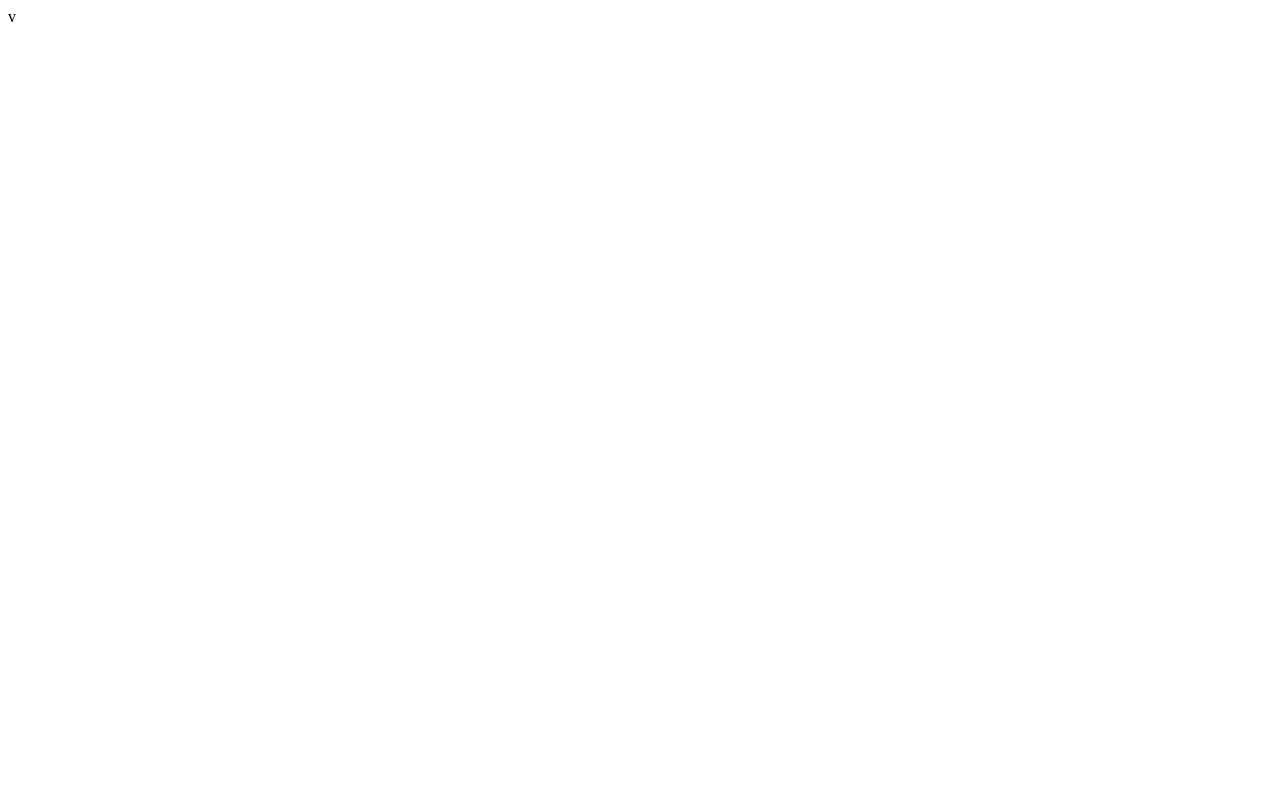
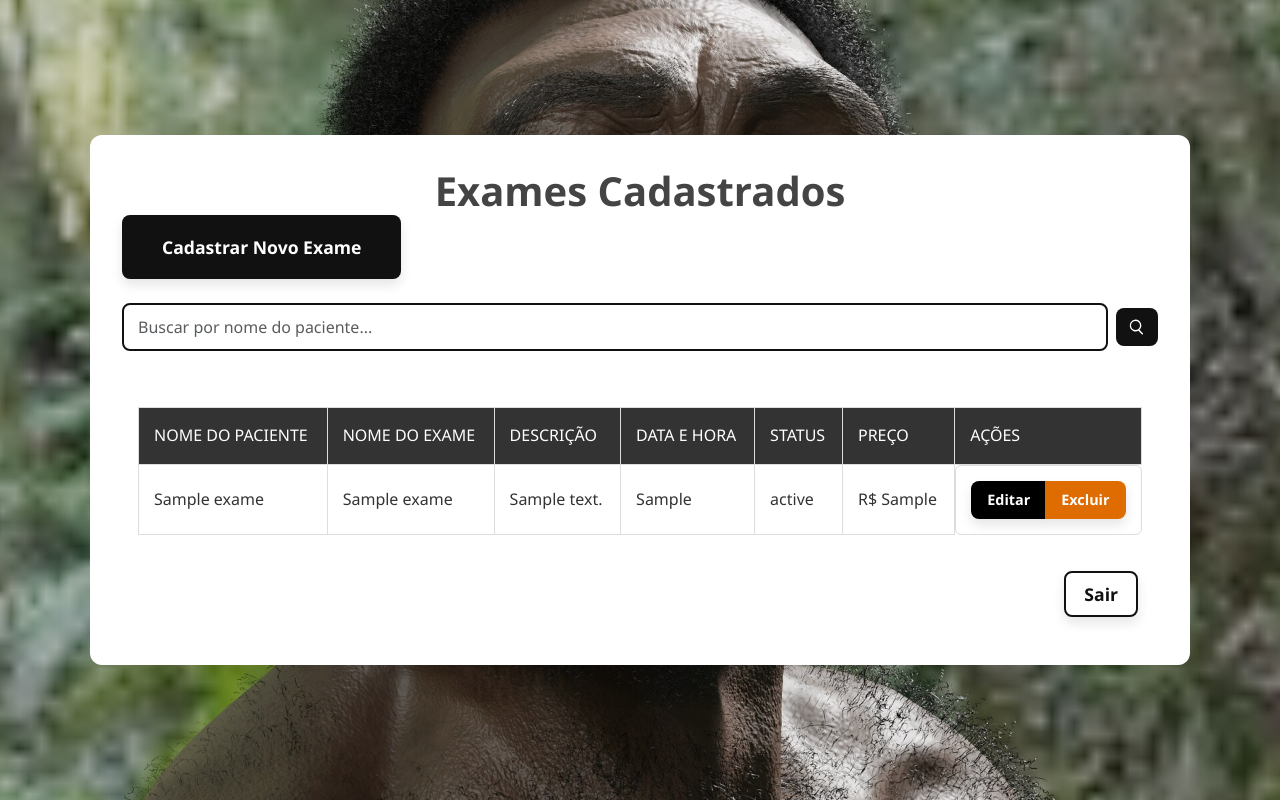
Before and after one commit to LucaoRAs/projetoengsoftware2, a Flask app: page /exames in a window 1280 px wide. Before the commit the page is almost empty. Run offline with Flask 3, Linux system fonts and the light colour scheme; tables that the repository leaves empty or names only in its code hold one stand-in row (values such as "Sample post"); some libraries are stand-ins or nearby versions.

Commit message:
index.html

```diff
--- a/meu-projeto/app/templates/index.html
+++ b/meu-projeto/app/templates/index.html
@@ -1 +1,73 @@
-v
+<!DOCTYPE html>
+<html lang="pt-br">
+<head>
+  <meta charset="UTF-8">
+  <meta name="viewport" content="width=device-width, initial-scale=1.0">
+  <title>Lista de Exames</title>
+  <link href="https://cdn.jsdelivr.net/npm/bootstrap@5.3.3/dist/css/bootstrap.min.css" rel="stylesheet">
+  <script src="https://cdn.jsdelivr.net/npm/sweetalert2@11"></script>
+  <link rel="stylesheet" href="{{ url_for('static', filename='css/style.css') }}">
+</head>
+<body class="fade-in">
+
+  <div class="container">
+    <h1 class="m-0">Exames Cadastrados</h1>
+    <div class="d-flex justify-content-between align-items-center mb-4">
+      <a href="{{ url_for('exame.novo_exame') }}" class="btn btn-success">Cadastrar Novo Exame</a>
+    </div>
+
+    <form method="GET" action="{{ url_for('exame.listar_exames') }}" class="search-bar mb-4">
+      <input
+        type="text"
+        name="busca"
+        placeholder="Buscar por nome do paciente..."
+        value="{{ request.args.get('busca', '') }}"
+        class="form-control search-input"
+        autocomplete="off"
+      >
+      <button type="submit" class="btn-icon" title="Buscar">
+        <svg xmlns="http://www.w3.org/2000/svg" width="18" height="18" fill="white" viewBox="0 0 24 24">
+          <path d="M10 2a8 8 0 015.293 13.707l4.5 4.5a1 1 0 01-1.414 1.414l-4.5-4.5A8 8 0 1110 2zm0 2a6 6 0 100 12 6 6 0 000-12z"/>
+        </svg>
+      </button>
+    </form>
+
+    <div class="table-container">
+      <table class="custom-table">
+        <thead>
+          <tr>
+            <th>Nome do Paciente</th>
+            <th>Nome do Exame</th>
+            <th>Descrição</th>
+            <th>Data e Hora</th>
+            <th>Status</th>
+            <th>Preço</th>
+            <th>Ações</th>
+          </tr>
+        </thead>
+        <tbody>
+          {% for exame in exames %}
+          <tr>
+            <td>{{ exame[1] }}</td>
+            <td>{{ exame[2] }}</td>
+            <td>{{ exame[3] }}</td>
+            <td>{{ exame[4] }}</td>
+            <td>{{ exame[5] }}</td>
+            <td>R$ {{ exame[6] }}</td>
+            <td class="btn-group">
+              <a href="{{ url_for('exame.editar_exame', id=exame[0]) }}" class="btn small warning">Editar</a>
+              <a href="#" class="btn small danger" onclick="confirmarExclusao('{{ url_for('exame.deletar_exame', id=exame[0]) }}')">Excluir</a>
+            </td>
+          </tr>
+          {% endfor %}
+        </tbody>
+      </table>
+    </div>
+    <div class="logout d-flex justify-content-end mb-3">
+        <a href="{{ url_for('exame.logout') }}" class="btn btn-outline-dark logout-btn">Sair</a>
+      </div>
+  </div>
+  <script src="https://cdn.jsdelivr.net/npm/bootstrap@5.3.3/dist/js/bootstrap.bundle.min.js"></script>
+  <script src="{{ url_for('static', filename='js/script.js') }}"></script>
+</body>
+</html>
```
